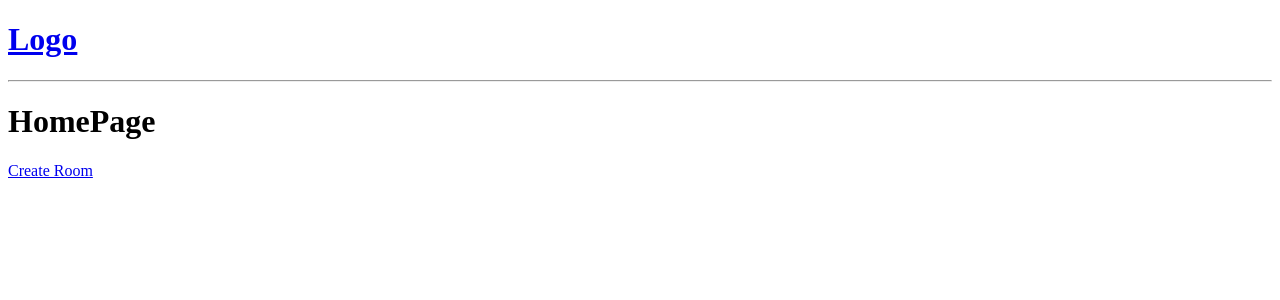
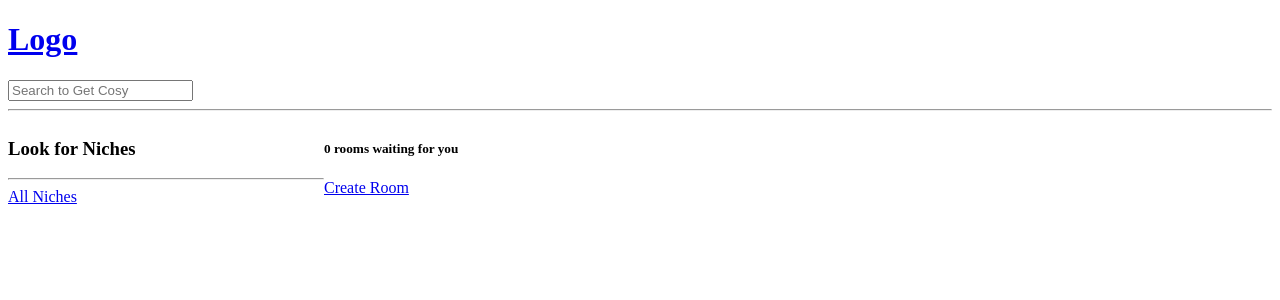
Before and after one commit to arindam-sahoo/Community-WebApp, a Django app: page / in a window 1280 px wide. Shown: the top 300 px of the page. Run offline with Django 5.2, Linux system fonts and the light colour scheme; data that the repository does not hold is empty.

Commit message:
Search Functionality Added

```diff
--- a/backend/api/templates/api/home.html
+++ b/backend/api/templates/api/home.html
@@ -1,9 +1,31 @@
 {% extends "main.html" %}
 
 {% block content %}
-    <h1>HomePage</h1>
+    <style>
+        .homediv {
+            display: grid;
+            grid-template-columns: 1fr 3fr;
+        }
+    </style>
+
+    <div class="homediv">
+        <div>
+            <h3>Look for Niches</h3>
+            <hr/>
 
             <div>
+                <a href="{% url 'homepage' %}">All Niches</a>
+            </div>
+
+            {% for topic in topics %}
+                <div>
+                    <a href="{% url 'homepage' %}?q={{ topic.name }}">{{ topic.name }}</a>
+                </div>
+            {% endfor %}
+        </div>
+
+        <div>
+            <h5>{{ room_count }} rooms waiting for you</h5>
             <a href="{% url 'create-room' %}">Create Room</a>
 
             <div>
@@ -20,4 +42,5 @@
                 {% endfor %}
             </div>
         </div>
+    </div>
 {% endblock content %}
--- a/backend/api/views.py
+++ b/backend/api/views.py
@@ -1,25 +1,20 @@
 from django.shortcuts import render, redirect
-from .models import Room
+from django.db.models import Q
+from .models import Room, Topic
 from .forms import RoomForm
 
-# rooms = [
-#     {
-#         'id': 1,
-#         'name': 'Let\'s Test out Comms-ee'
-#     },
-#     {
-#         'id': 2,
-#         'name': 'Building the server with Python-Django'
-#     },
-#     {
-#         'id': 3,
-#         'name': 'Using HTML Templating now, gonna change to React later'
-#     }
-# ]
+def home(request):
+    q = request.GET.get('q') if request.GET.get('q')!=None else ''
 
-def home(request):
-    rooms = Room.objects.all()
-    context = {'rooms': rooms}
+    rooms = Room.objects.filter(
+        Q(topic__name__icontains=q) |
+        Q(name__icontains=q) |
+        Q(description__icontains=q)
+        )
+    topics = Topic.objects.all()
+    room_count = rooms.count()
+
+    context = {'rooms': rooms, 'topics': topics, 'room_count': room_count}
     return render(request, 'api/home.html', context)
 
 def room(request, pk):
--- a/backend/templates/navbar.html
+++ b/backend/templates/navbar.html
@@ -8,6 +8,11 @@
         <a href="/">
             <h1>Logo</h1>
         </a>
+
+        <form method="GET" action="{% url 'homepage' %}">
+            <input type="text" name="q" placeholder="Search to Get Cosy"/>
+        </form>
+
         <hr/>
 
         <script src="" async defer></script>
```
Also changed, not shown: 1 other file. Lines whose indentation alone changed are shown as unchanged.
